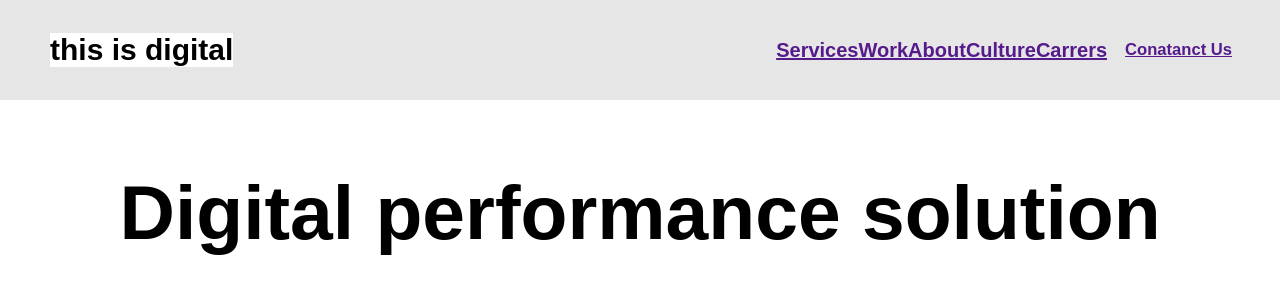
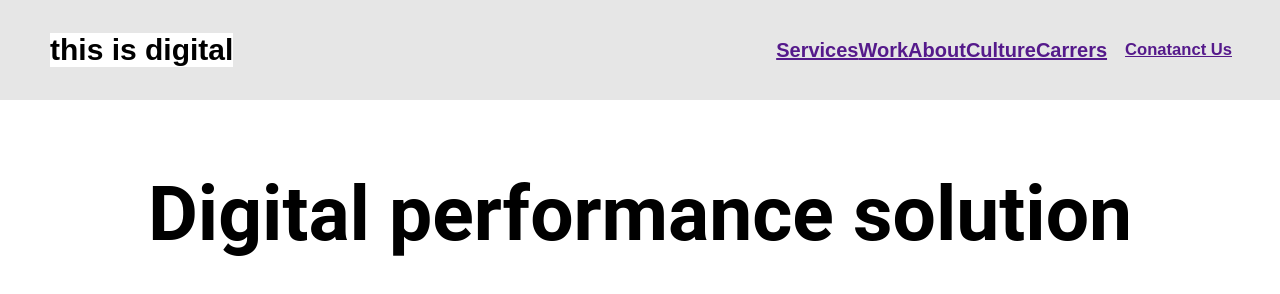
Before and after one commit to codewithmohin/mini-projects, a plain HTML site: page index.html in a window 1280 px wide. Drawn offline with Linux system fonts and the light colour scheme.

Commit message:
Add Google Fonts and update font-family

```diff
--- a/style.css
+++ b/style.css
@@ -11,8 +11,7 @@
 html, body {
     height: 100%;
     width: 100%;
-    font-family: 'Cooper', sans-serif;
-}
+font-family: 'Roboto', sans-serif;}
 
 #main {
     height: 100%;
```
